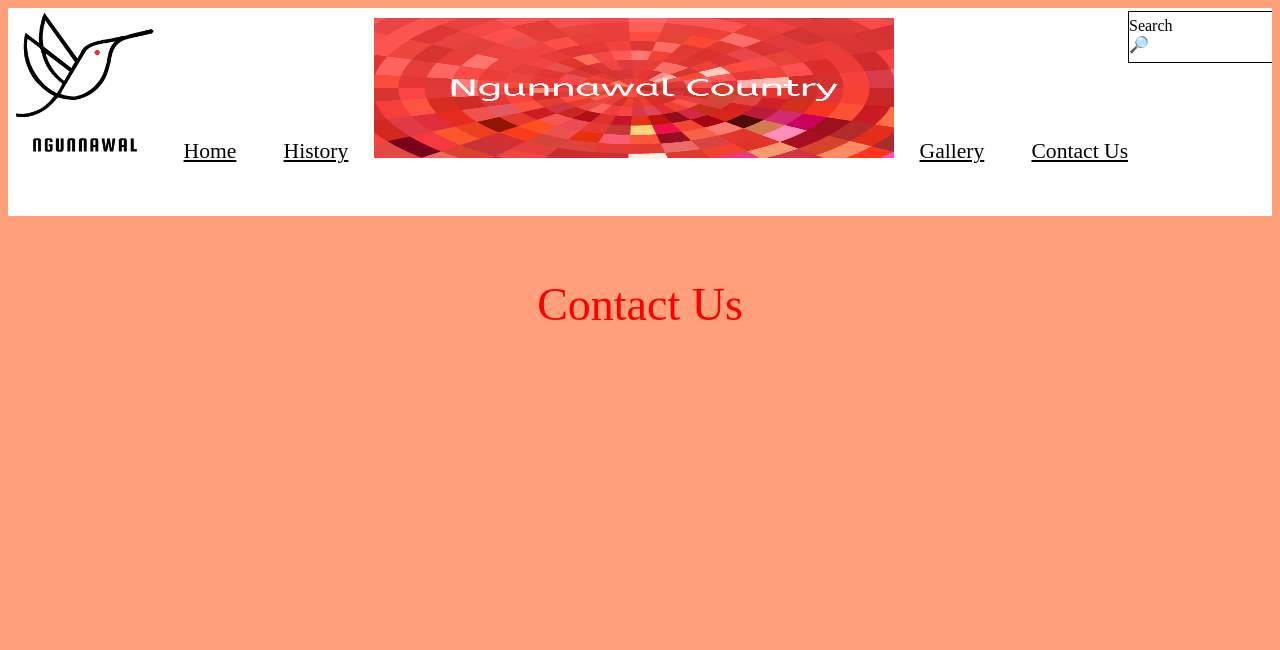
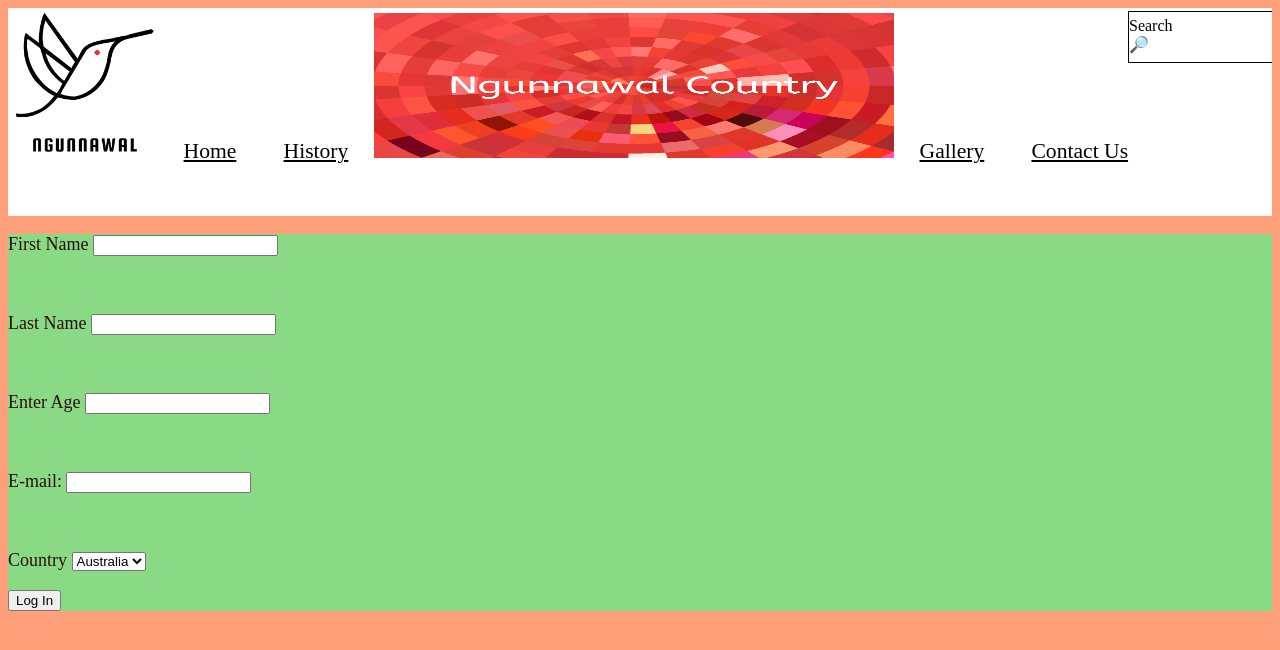
Before and after one commit to AlfonsoRamos6/NgunnawalCountry, a plain HTML site: page contact.html in a window 1280 px wide. Shown: the top 650 px of the page. Drawn offline with Linux system fonts and the light colour scheme.

Commit message:
last change to assignment

```diff
--- a/contact.html
+++ b/contact.html
@@ -14,7 +14,7 @@
     <img src="images/logo.png" style="width:150px;height:150px;" >
     <a href="ngunnawal.html">Home</a>
     <a href="history.html">History</a>
-    <img src="images/Banner.png" style="width:520px; height:140px;" >
+    <img src="images/Banner.png" style="width:520px; height:145px;" >
     <a href="gallery.html">Gallery</a>
     <a href="contact.html">Contact Us</a>
 
@@ -23,22 +23,39 @@
     </div>
 </div class>
 
+    <form onsubmit="return false">
+        <p>
+            <label for="first">First Name</label>
+            <input type='text' id="first" name='first'>
+        </p>
+        <br>
+        <p>
+            <label for="last">Last Name</label>
+            <input type='text' id="last" name='last'>
+        </p>
+        <br>
+        <p>
+            <label for="age">Enter Age</label>
+            <input type='number' id="age" name='age'>
+        </p>
+        <br>
+        <p>
+            <label for="mail">E-mail:</label>
+            <input type="email" id="mail" name="user_email">
+        </p>
+        <br>
+        <p>
+            <label for="country">Country</label>
+            <select id="country" name="country">
+                <option value="australia">Australia</option>
+                <option value="canada">Canada</option>
+                <option value="usa">USA</option>
+            </select>
+        </p>
+        <button onclick="authentication(this.form)">Log In</button>
+    </form>
 
-<div class="grid-container"> <!-- Overall Layout -->
-    <div class="full-width">
-        <p style="color:red;font-size:46px;text-align:center"
-        <h1>Contact Us</h1>
-    </div>
-    <div class="main-content center">
-        <!--Cell 1-->
-    </div>
-    <div class="full-width">
-        <!--Cell 2-->
-    </div>
-    <div class="full-width">
-        <!--Cell 3-->
-    </div>
-</divclass>
+</form>
 
     <html>
 
--- a/ngunnawal.css
+++ /dev/null
@@ -1,16 +0,0 @@
-h1{
-    color: red;
-    text-align: center;
-}
-
-.grid-container {
-    display:grid;
-    grid-template-columns: auto auto; /* 2 column grid, auto size for width window*/
-    grid-gap: 1em;
-    padding: 1em;
-}
-
-.full-width {
-    grid-column-start: 1;
-    grid-column-end: 3;
-}
--- a/ngunnawalnew.css
+++ b/ngunnawalnew.css
@@ -72,3 +72,9 @@ footer {
     text-align: center;
 
 }
+
+form {
+    color: #2a0e0e;
+    font-size: large;
+    background-color: rgb(137, 217, 133);
+}
```
Also changed, not shown: gallery.html (+6 -8 lines), history.html (+9 -9 lines), ngunnawal.html (+1 -1 lines), profile.html (deleted, +0 -42 lines), images/murrumbidgee.jpg (added), images/ngunnawalart.png (added), images/ngunnawalarts.jpg (added).
